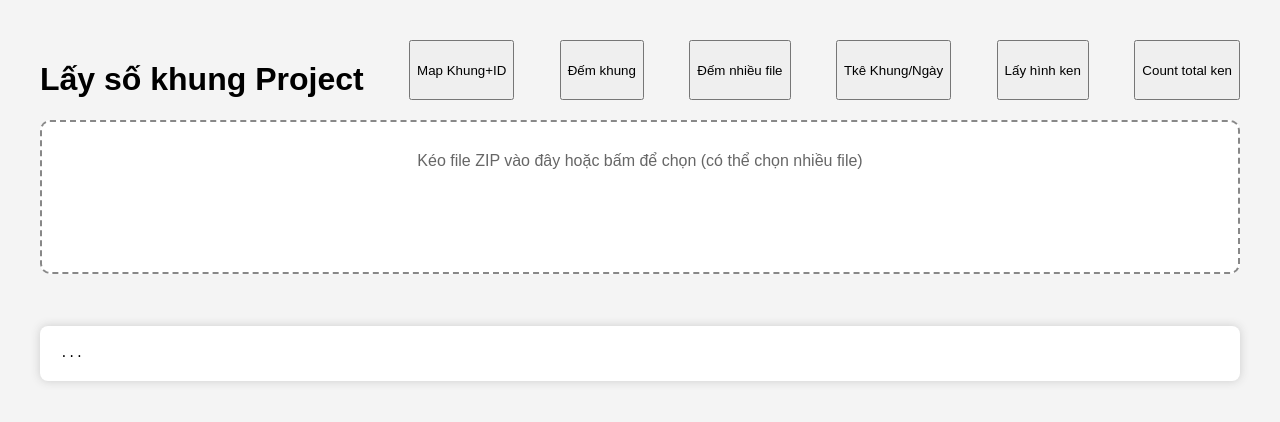
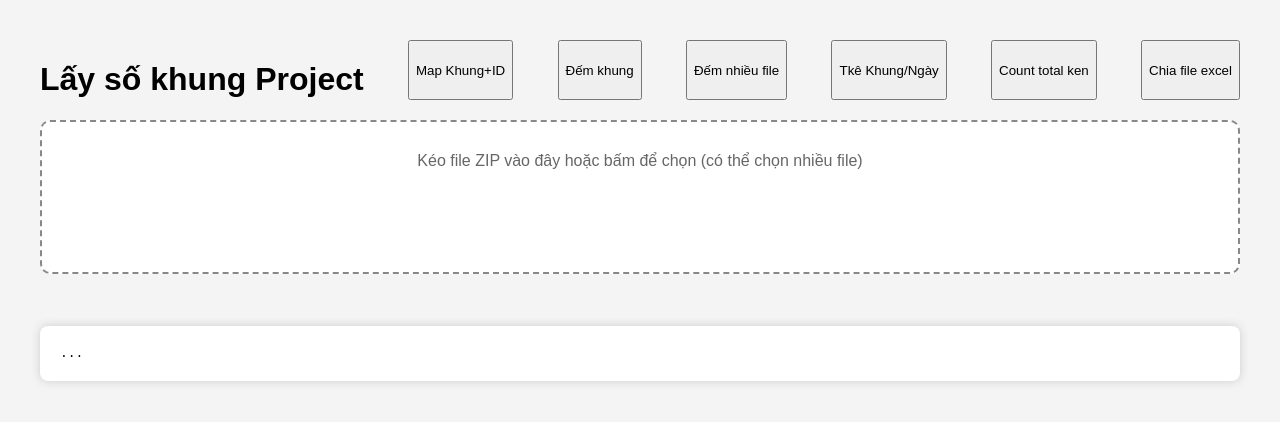
Before and after one commit to hao759/DemKhungCvat_Aca, a plain HTML site: page index.html in a window 1280 px wide. Drawn offline with nearby package versions, Linux system fonts and the light colour scheme.

Commit message:
add button

```diff
--- a/index.html
+++ b/index.html
@@ -64,10 +64,12 @@
             nhiều file</button>
         <button style="height: 60px;" onclick="window.open('thong_ke_khung.html', '_blank', 'noopener,noreferrer')">Tkê
             Khung/Ngày</button>
-        <button style="height: 60px;" onclick="window.open('get_image_path.html', '_blank', 'noopener,noreferrer')">Lấy
-            hình ken</button>
+        <!-- <button style="height: 60px;" onclick="window.open('get_image_path.html', '_blank', 'noopener,noreferrer')">Lấy
+            hình ken</button> -->
         <button style="height: 60px;" onclick="window.open('total_2_zip.html', '_blank', 'noopener,noreferrer')">Count
             total ken</button>
+        <button style="height: 60px;"
+            onclick="window.open('split_xlsx_to_csv.html', '_blank', 'noopener,noreferrer')">Chia file excel</button>
     </div>
 
     <div id="dropZone">Kéo file ZIP vào đây hoặc bấm để chọn (có thể chọn nhiều file)</div>
```
